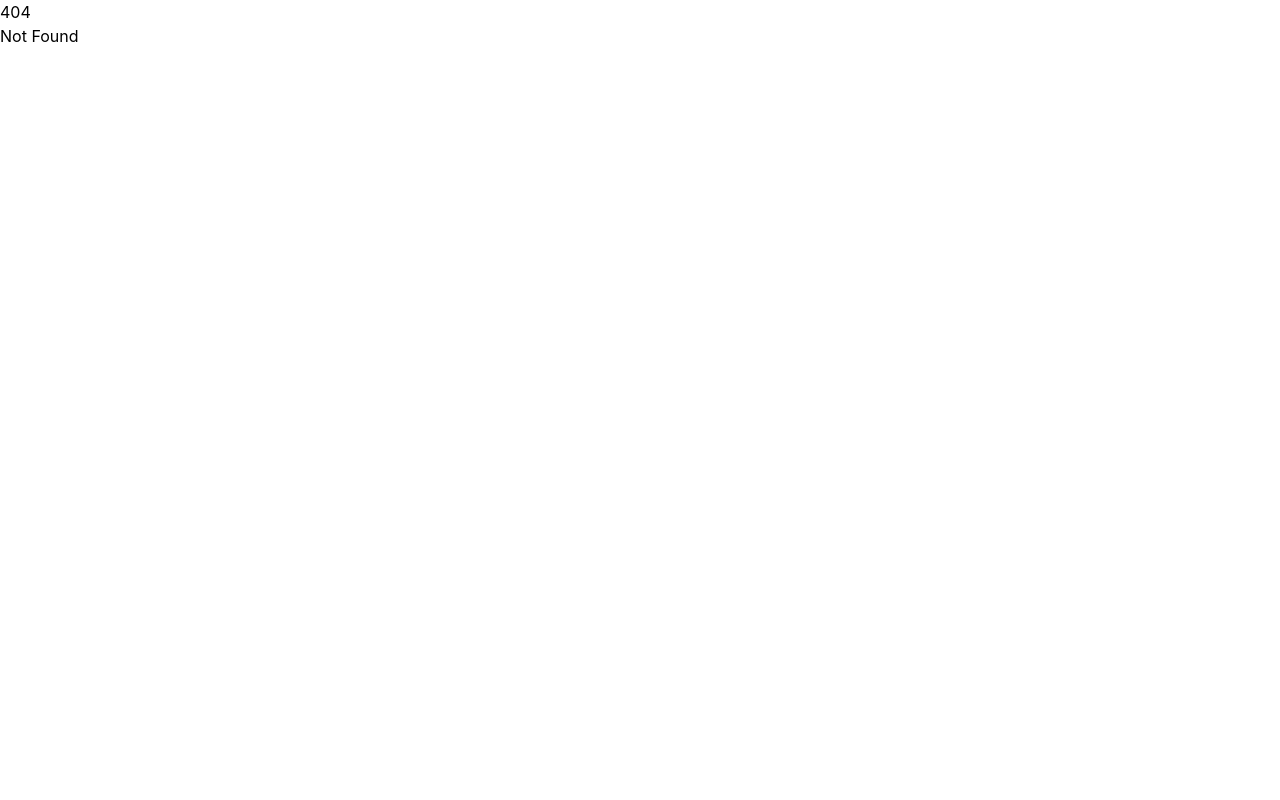
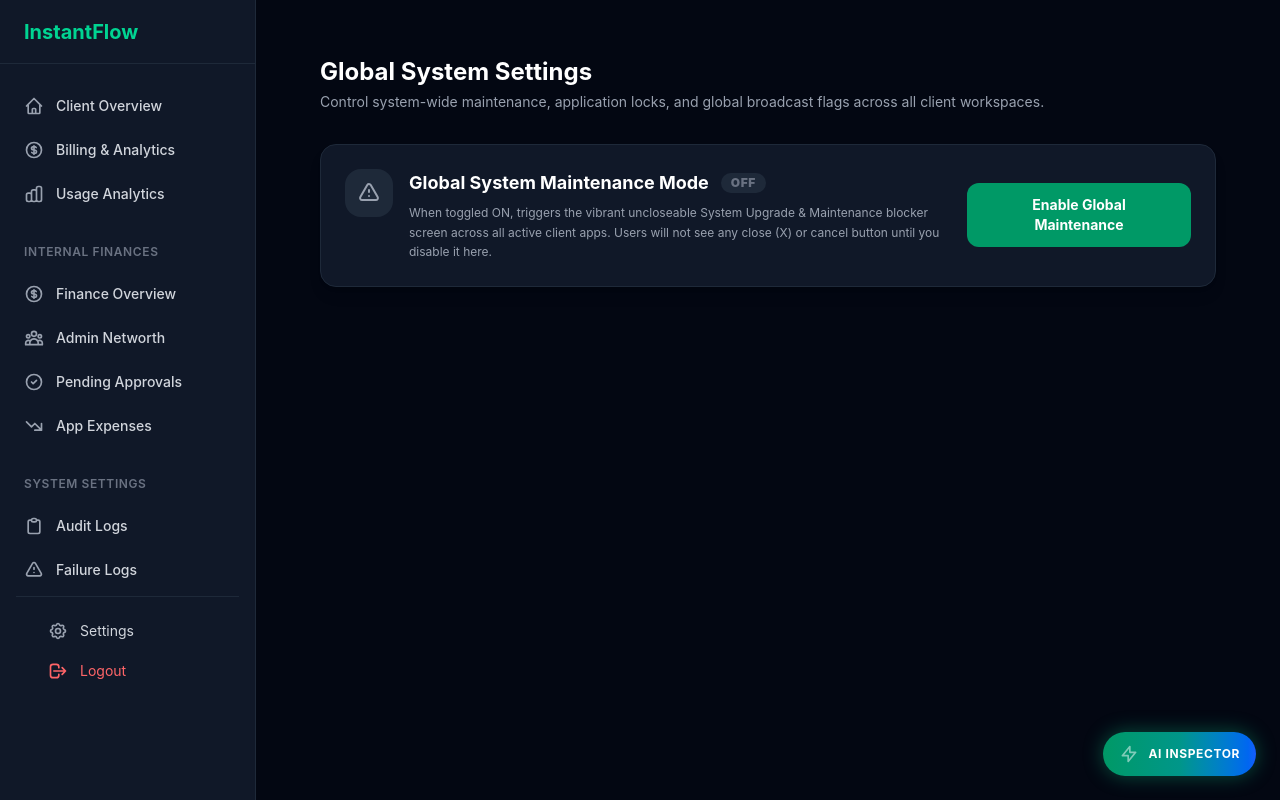
Before and after one commit to mrhidden313/wert, a SvelteKit app: page /dashboard/settings in a window 1280 px wide. Before the commit this address had no page. Built offline with nearby package versions, Linux system fonts and the light colour scheme.

Commit message:
feat(settings): add Settings button above Logout and Global System Maintenance switch for all users

```diff
--- a/src/routes/dashboard/+layout.svelte
+++ b/src/routes/dashboard/+layout.svelte
@@ -2,6 +2,7 @@
 	import { page } from '$app/stores';
 	import AiChatWidget from '$lib/components/AiChatWidget.svelte';
 	let { children } = $props();
+	let isGlobalMaintenance = $state(false);
 </script>
 
 <div class="flex h-screen bg-gray-950 text-white">
@@ -93,6 +94,10 @@
 			</a>
 
 			<div class="p-4 border-t border-gray-800">
+				<a href="/dashboard/settings" class="w-full flex items-center px-4 py-2 text-sm text-gray-300 hover:bg-gray-800 hover:text-white rounded-lg transition-colors mb-1">
+					<svg class="w-5 h-5 mr-3 text-gray-400" fill="none" stroke="currentColor" viewBox="0 0 24 24"><path stroke-linecap="round" stroke-linejoin="round" stroke-width="2" d="M10.325 4.317c.426-1.756 2.924-1.756 3.35 0a1.724 1.724 0 002.573 1.066c1.543-.94 3.31.826 2.37 2.37a1.724 1.724 0 001.065 2.572c1.756.426 1.756 2.924 0 3.35a1.724 1.724 0 00-1.066 2.573c.94 1.543-.826 3.31-2.37 2.37a1.724 1.724 0 00-2.572 1.065c-.426 1.756-2.924 1.756-3.35 0a1.724 1.724 0 00-2.573-1.066c-1.543.94-3.31-.826-2.37-2.37a1.724 1.724 0 00-1.065-2.572c-1.756-.426-1.756-2.924 0-3.35a1.724 1.724 0 001.066-2.573c-.94-1.543.826-3.31 2.37-2.37.996.608 2.296.07 2.572-1.065z"></path><path stroke-linecap="round" stroke-linejoin="round" stroke-width="2" d="M15 12a3 3 0 11-6 0 3 3 0 016 0z"></path></svg>
+					Settings
+				</a>
 				<form action="/logout" method="POST">
 					<button type="submit" class="w-full flex items-center px-4 py-2 text-sm text-red-400 hover:bg-red-500/10 rounded-lg transition-colors">
 						<svg class="w-5 h-5 mr-3" fill="none" stroke="currentColor" viewBox="0 0 24 24"><path stroke-linecap="round" stroke-linejoin="round" stroke-width="2" d="M17 16l4-4m0 0l-4-4m4 4H7m6 4v1a3 3 0 01-3 3H6a3 3 0 01-3-3V7a3 3 0 013-3h4a3 3 0 013 3v1"></path></svg>
--- /dev/null
+++ b/src/routes/dashboard/settings/+page.svelte
@@ -0,0 +1,64 @@
+<script>
+	let isGlobalMaintenance = $state(false);
+	let isSaving = $state(false);
+
+	async function toggleGlobalMaintenance() {
+		isSaving = true;
+		try {
+			const nextState = !isGlobalMaintenance;
+			isGlobalMaintenance = nextState;
+			await fetch('/api/admin/system-maintenance', {
+				method: 'POST',
+				headers: { 'Content-Type': 'application/json' },
+				body: JSON.stringify({ active: nextState })
+			});
+		} catch (err) {
+			console.error('Failed to toggle global maintenance', err);
+		} finally {
+			isSaving = false;
+		}
+	}
+</script>
+
+<svelte:head>
+	<title>Global System Settings — InstantFlow Admin</title>
+</svelte:head>
+
+<div class="max-w-4xl mx-auto py-8">
+	<div class="mb-8">
+		<h1 class="text-2xl font-bold text-white">Global System Settings</h1>
+		<p class="text-gray-400 text-sm mt-1">Control system-wide maintenance, application locks, and global broadcast flags across all client workspaces.</p>
+	</div>
+
+	<!-- GLOBAL SYSTEM MAINTENANCE BLOCK -->
+	<div class="bg-gray-900 border border-gray-800 rounded-2xl p-6 shadow-lg">
+		<div class="flex flex-col sm:flex-row sm:items-center justify-between gap-4">
+			<div class="flex items-start gap-4">
+				<div class="w-12 h-12 rounded-2xl flex items-center justify-center {isGlobalMaintenance ? 'bg-red-500/20 text-red-400' : 'bg-gray-800 text-gray-400'} shrink-0 transition-colors">
+					<svg class="w-6 h-6" fill="none" stroke="currentColor" viewBox="0 0 24 24">
+						<path stroke-linecap="round" stroke-linejoin="round" stroke-width="2" d="M12 9v2m0 4h.01m-6.938 4h13.856c1.54 0 2.502-1.667 1.732-3L13.732 4c-.77-1.333-2.694-1.333-3.464 0L3.34 16c-.77 1.333.192 3 1.732 3z" />
+					</svg>
+				</div>
+				<div>
+					<div class="flex items-center gap-3">
+						<h3 class="text-lg font-bold text-white">Global System Maintenance Mode</h3>
+						<span class="px-2.5 py-0.5 rounded-full text-xs font-black uppercase tracking-wider {isGlobalMaintenance ? 'bg-red-500 text-white animate-pulse' : 'bg-gray-800 text-gray-500'}">
+							{isGlobalMaintenance ? 'ACTIVE ALL USERS' : 'OFF'}
+						</span>
+					</div>
+					<p class="text-xs text-gray-400 mt-1.5 max-w-xl leading-relaxed">
+						When toggled ON, triggers the vibrant uncloseable System Upgrade & Maintenance blocker screen across all active client apps. Users will not see any close (X) or cancel button until you disable it here.
+					</p>
+				</div>
+			</div>
+
+			<button
+				onclick={toggleGlobalMaintenance}
+				disabled={isSaving}
+				class="px-6 py-3 rounded-xl font-bold text-sm transition-all flex items-center justify-center gap-2.5 {isGlobalMaintenance ? 'bg-red-600 hover:bg-red-700 text-white shadow-[0_0_25px_rgba(220,38,38,0.5)]' : 'bg-emerald-600 hover:bg-emerald-500 text-white'}"
+			>
+				{isGlobalMaintenance ? 'Disable Global Maintenance' : 'Enable Global Maintenance'}
+			</button>
+		</div>
+	</div>
+</div>
```
